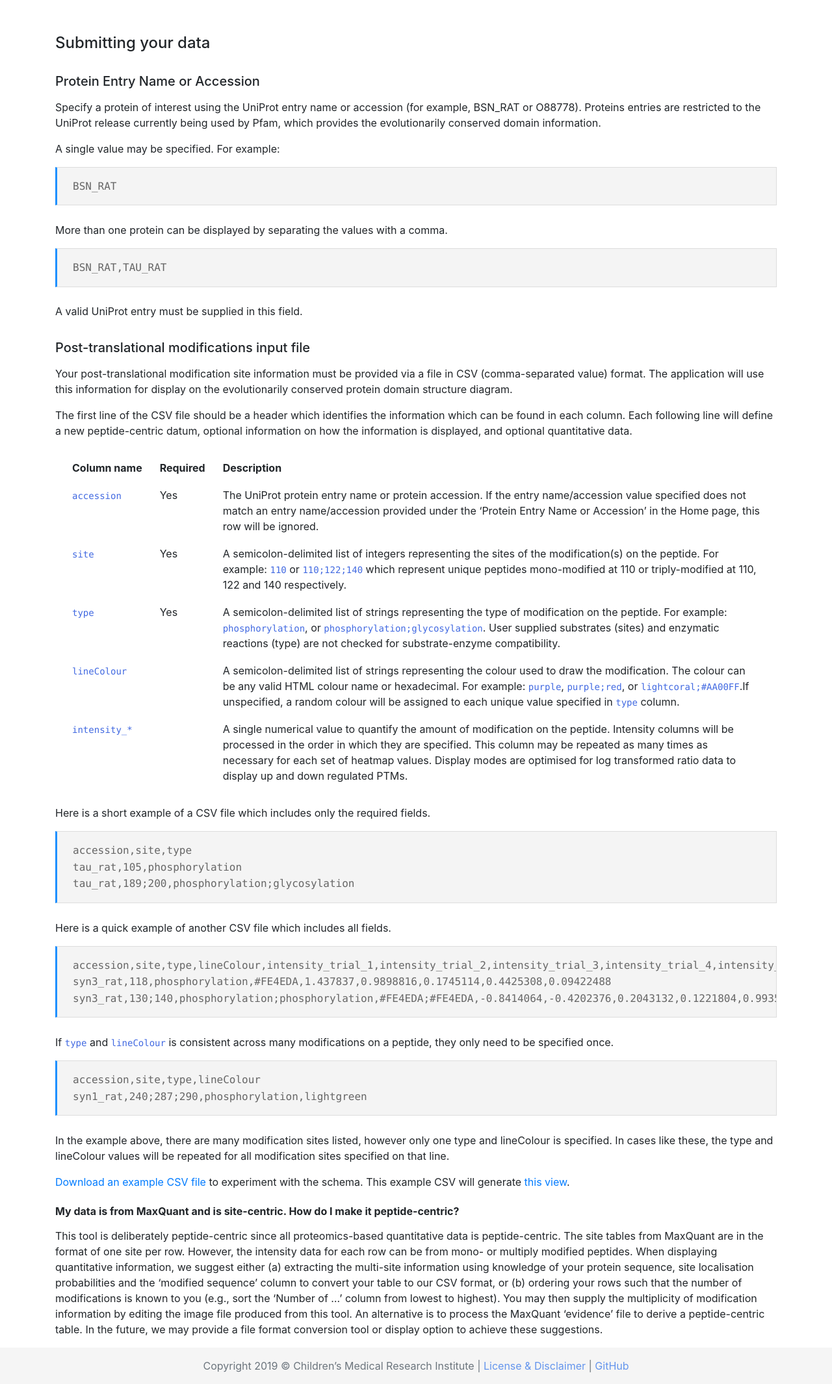
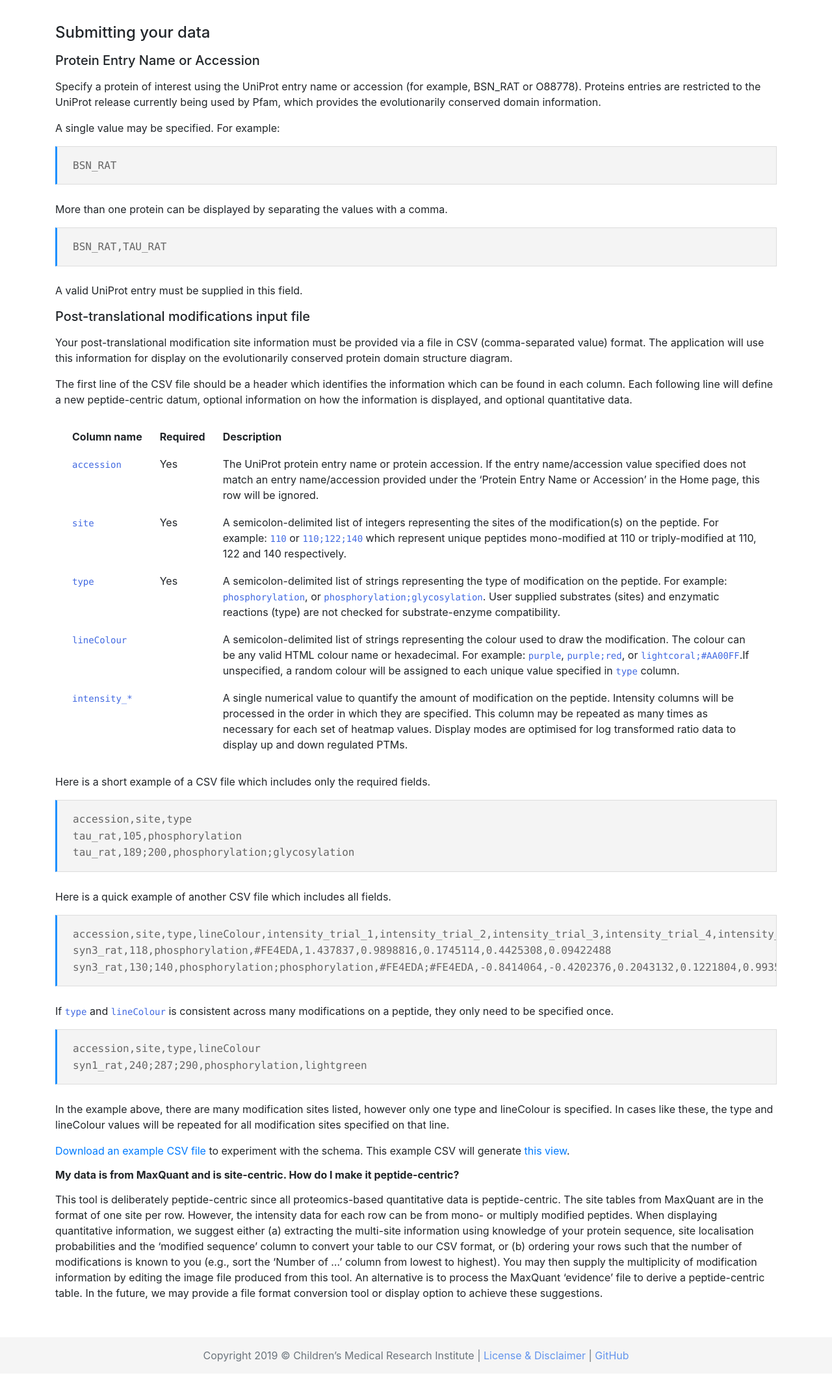
Before and after one commit to ChildrensMedicalResearchInstitute/ptm-visquant, a Flask app: page /how-to/submit-data in a window 1280 px wide. Shown: the part 56-2186 px from the top of the page at 65% size. After the commit the page ends 2152 px from the top, so only its background shows below. Run offline with Flask 2, Linux system fonts and the light colour scheme; some libraries are stand-ins or nearby versions.

Commit message:
Adjust page margins

```diff
--- a/static/css/article.css
+++ b/static/css/article.css
@@ -1,21 +1,17 @@
-h1 {
-    font-size: 2rem;
-}
-
 h2 {
     font-size: 1.5rem;
-    margin: 2rem 0 1rem 0;
+    margin: 1rem 0;
 }
 
 h3 {
     font-size: 1.25rem;
-    margin: 2rem 0 1rem 0;
+    margin: 1rem 0;
 }
 
 h4 {
     font-size: 1rem;
     font-weight: bold;
-    margin: 1.5rem 0 1rem 0;
+    margin: 1rem 0;
 }
 
 table {
--- a/static/css/base.css
+++ b/static/css/base.css
@@ -13,6 +13,7 @@ body {
 
 .footer {
   background-color: whitesmoke;
+  margin-top: 40px;
 }
 
 a.footer-link {
```
